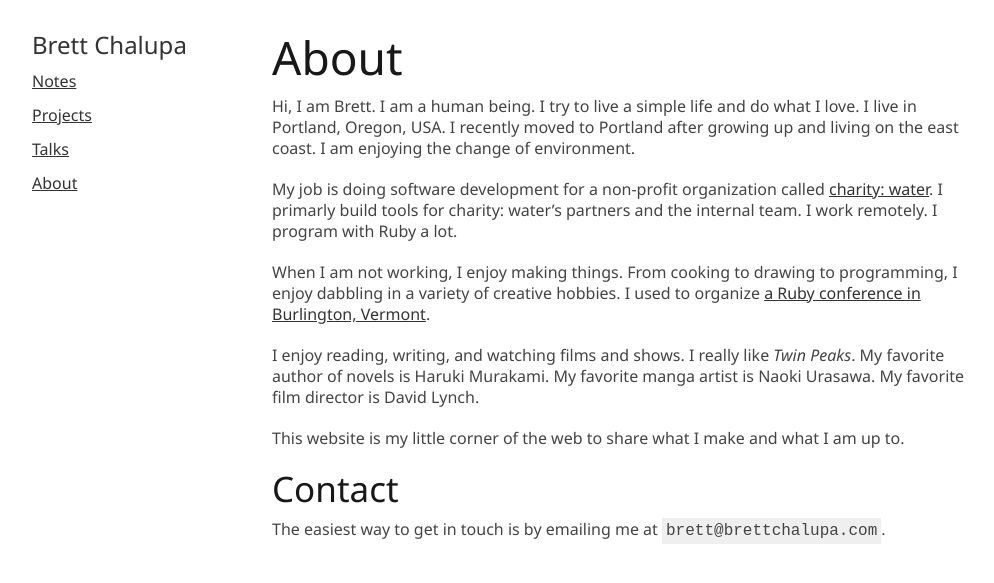
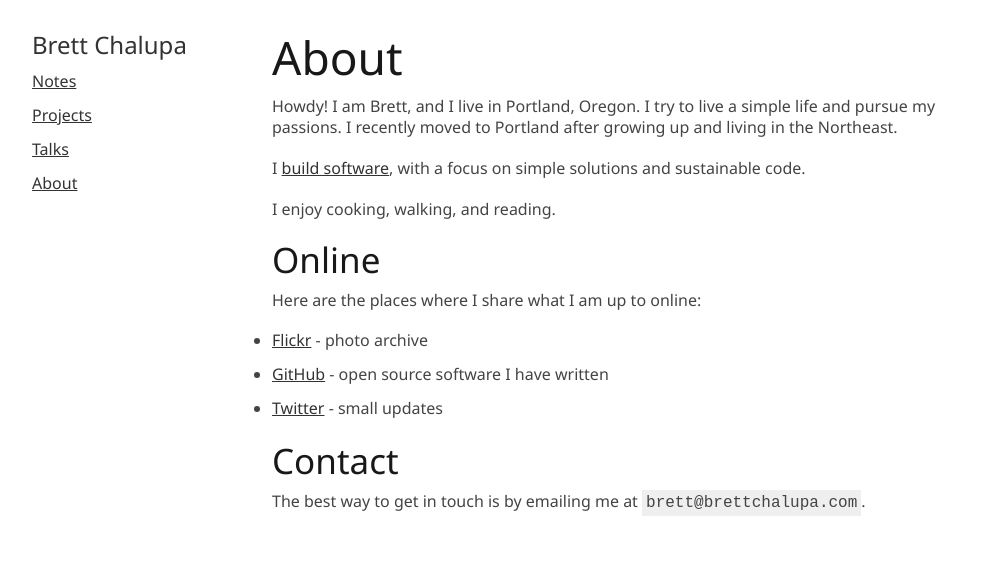
Before and after one commit to brettchalupa/brettchalupa.github.io, a Jekyll site: the page built from about.md, in a window 1280 px wide. Shown: the top 583 px of the page, without its empty margins (138-1132 px from the left). Built offline with Jekyll 4.4.1, drawn with Linux system fonts in a browser that asks for light colours.

Commit message:
Adjust and simplify the About page content
This reworks the About page to be a bit simpler in terms of content. I
think it better encapsulates my focus.

```diff
--- a/about.md
+++ b/about.md
@@ -6,30 +6,25 @@ permalink: /about/
 
 # About
 
-Hi, I am Brett. I am a human being. I try to live a simple life and
-do what I love. I live in Portland, Oregon, USA. I recently moved to
-Portland after growing up and living on the east coast. I am enjoying
-the change of environment.
+Howdy! I am Brett, and I live in Portland, Oregon. I try to live a
+simple life and pursue my passions. I recently moved to Portland after
+growing up and living in the Northeast.
 
-My job is doing software development for a non-profit organization
-called [charity: water](http://charitywater.org). I primarly build tools
-for charity: water's partners and the internal team. I work remotely. I
-program with Ruby a lot.
+I [build software](/hire/), with a focus on simple solutions and
+sustainable code.
 
-When I am not working, I enjoy making things. From cooking to drawing to
-programming, I enjoy dabbling in a variety of creative hobbies. I used
-to organize [a Ruby conference in Burlington,
-Vermont](http://www.burlingtonrubyconference.com/).
+I enjoy cooking, walking, and reading.
 
-I enjoy reading, writing, and watching films and shows. I really like
-_Twin Peaks_. My favorite author of novels is Haruki Murakami. My
-favorite manga artist is Naoki Urasawa. My favorite film director is
-David Lynch.
+## Online
 
-This website is my little corner of the web to share what I make and
-what I am up to.
+Here are the places where I share what I am up to online:
+
+- [Flickr](https://www.flickr.com/photos/brettchalupa/) - photo archive
+- [GitHub](https://github.com/brettchalupa) - open source software I
+  have written
+- [Twitter](https://twitter.com/brettchalupa) - small updates
 
 ## Contact
 
-The easiest way to get in touch is by emailing me at
+The best way to get in touch is by emailing me at
 `brett@brettchalupa.com`.
```
